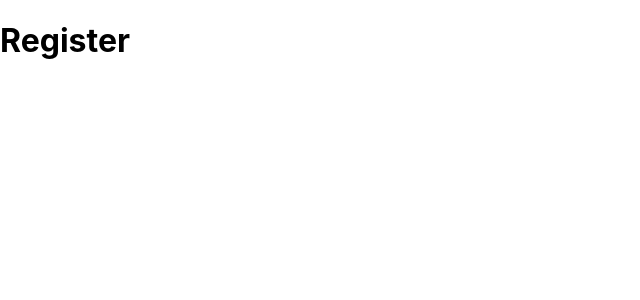
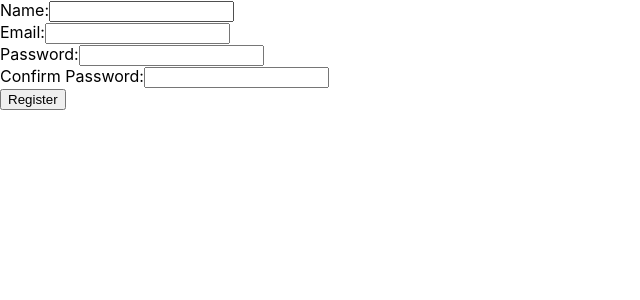
Before and after one commit to MuhammadFahadAkbar/Private-Routing, a React (Create React App) app: page /register in a window 1280 px wide. Shown: the top 300 px of the page, without its empty margins (0-640 px from the left). Built offline with nearby package versions, Linux system fonts and the light colour scheme; the HTML template or start-up script is replaced by a standard one.

Commit message:
Added register form

```diff
--- a/src/App.tsx
+++ b/src/App.tsx
@@ -32,7 +32,7 @@ const App = () => {
     <AuthContext.Provider value={{ isLoggedIn, setIsLoggedIn }}>
       <BrowserRouter>
         <Routes>
-          <Route path="/" element={HomeRoute} />;
+          <Route path="/" element={HomeRoute} />
           <Route path="/contact" Component={Contact} />
           <Route path="/login" element={LoginRoute} />
           <Route path="/register" Component={Register} />
--- a/src/Pages/Register/index.tsx
+++ b/src/Pages/Register/index.tsx
@@ -1,5 +1,21 @@
 const Register = () => {
-  return <h1>Register</h1>;
+  return (
+    <form>
+      <label htmlFor="name">Name:</label>
+      <input type="text" id="name" name="name" />
+      <br />
+      <label htmlFor="email">Email:</label>
+      <input type="email" id="email" name="email" />
+      <br />
+      <label htmlFor="password">Password:</label>
+      <input type="password" id="password" name="password" />
+      <br />
+      <label htmlFor="confirm_password">Confirm Password:</label>
+      <input type="password" id="confirm_password" name="confirm_password" />
+      <br />
+      <button type="submit">Register</button>
+    </form>
+  );
 };
 
 export default Register;
```
